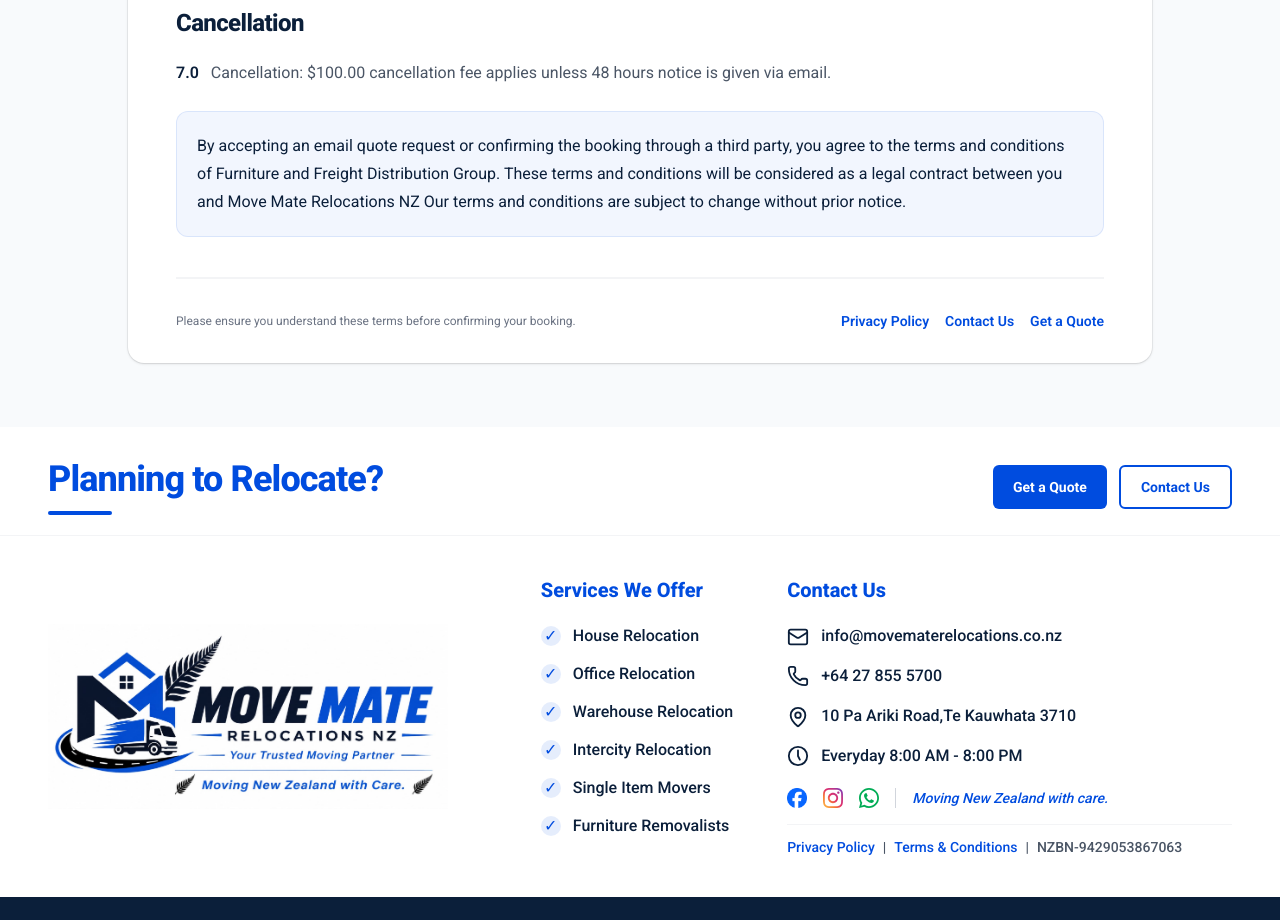
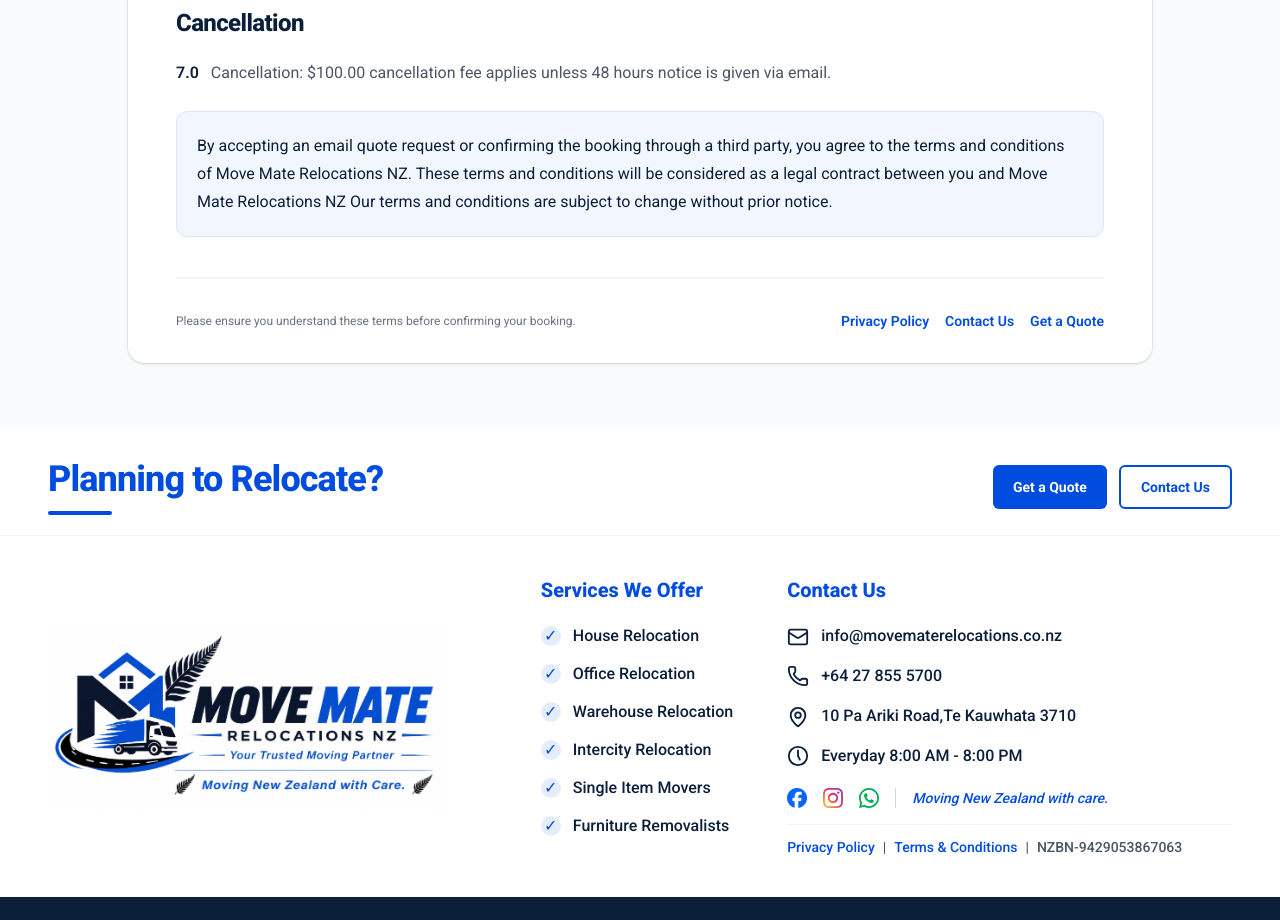
Before and after one commit to Gursimran-Singh-dcsa/move-mate, a Next.js app: page /terms-and-conditions in a window 1280 px wide. Shown: the part 3740-4660 px from the top of the page. Built offline with nearby package versions, Linux system fonts and the light colour scheme.

Commit message:
Add: changes

```diff
--- a/app/terms-and-conditions/page.tsx
+++ b/app/terms-and-conditions/page.tsx
@@ -339,7 +339,7 @@
                   <p className="text-sm leading-7 text-midnight-blue sm:text-base">
                     By accepting an email quote request or confirming the
                     booking through a third party, you agree to the terms and
-                    conditions of Furniture and Freight Distribution Group.
+                    conditions of Move Mate Relocations NZ.
                     These terms and conditions will be considered as a legal
                     contract between you and Move Mate Relocations NZ Our terms
                     and conditions are subject to change without prior notice.
```
